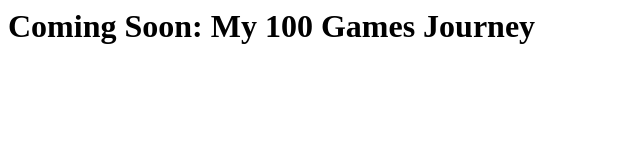
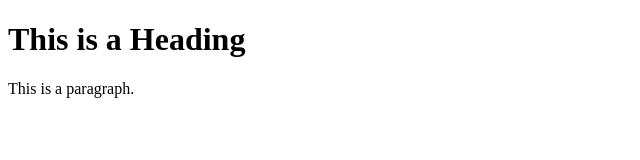
Before and after one commit to Techlyn/psychic-robot, a plain HTML site: page index.html in a window 1280 px wide. Shown: the whole page, without its empty margins (0-640 px from the left). Drawn offline with Linux system fonts and the light colour scheme.

Commit message:
Update index.html

```diff
--- a/index.html
+++ b/index.html
@@ -1 +1,10 @@
-<h1>Coming Soon: My 100 Games Journey</h1>
+<!DOCTYPE html>
+<html>
+  <head>
+    <title>Page Title</title>
+  </head>
+  <body>
+    <h1>This is a Heading</h1>
+    <p>This is a paragraph.</p>
+  </body>
+</html>
```
